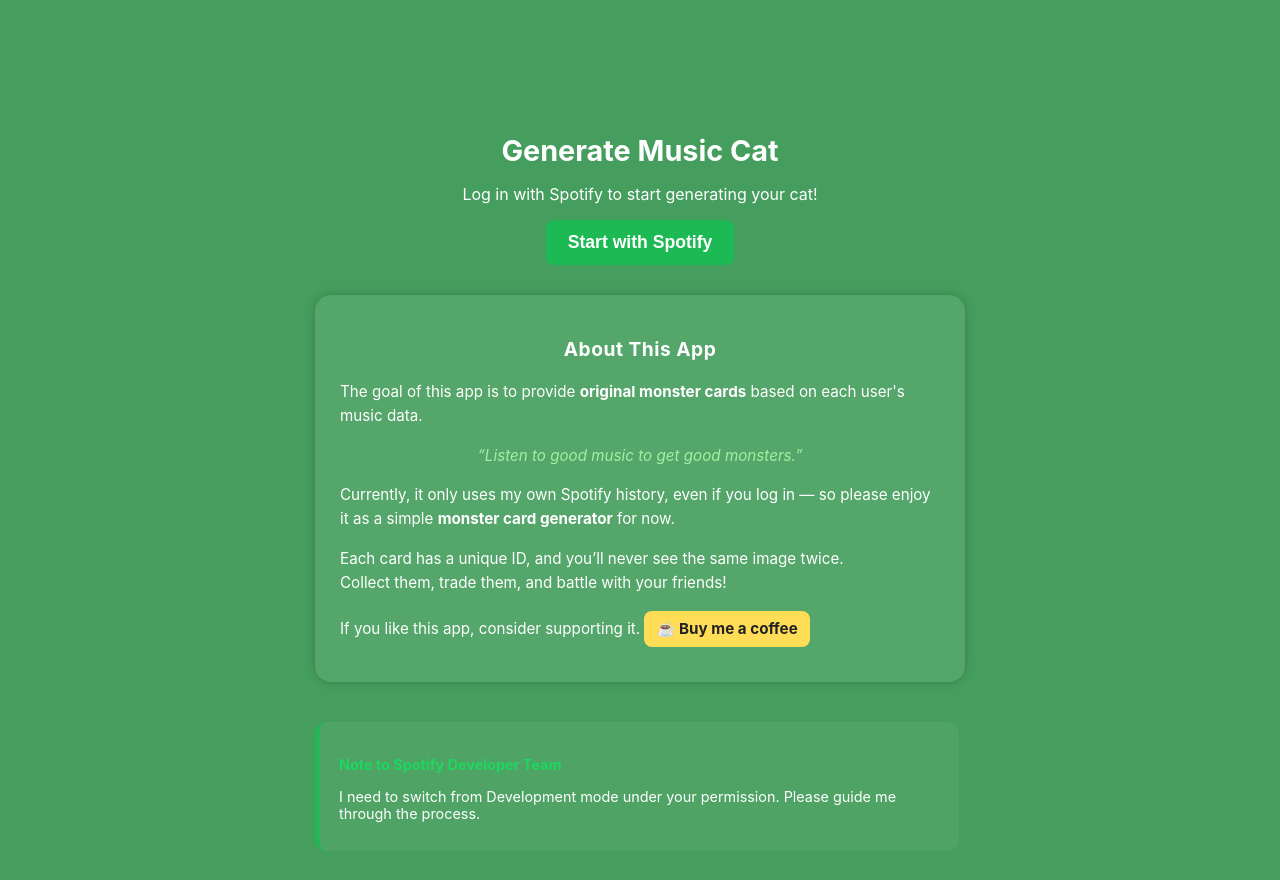
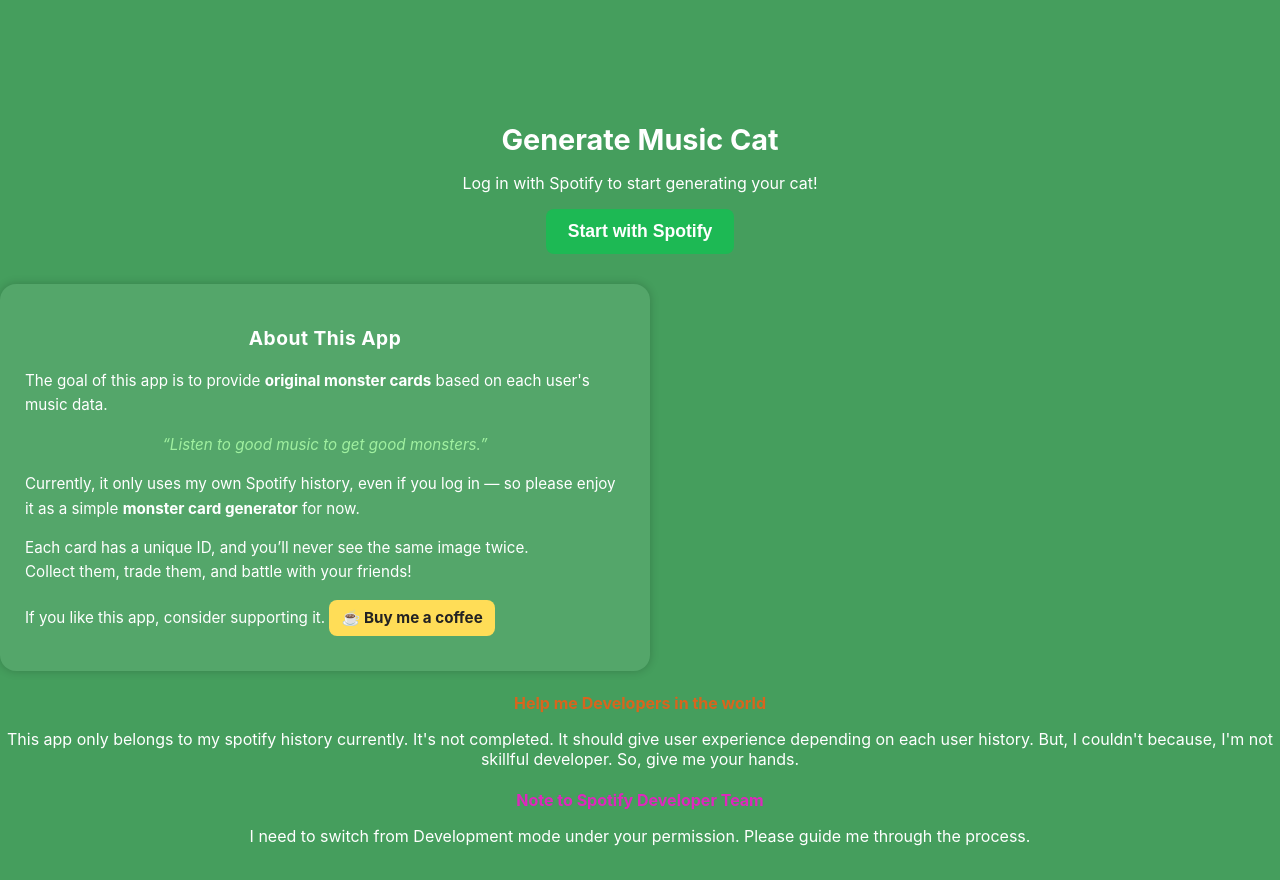
Before and after one commit to seiyaU/Music_Monster, a Python web app: template templates/generate.html in a window 1280 px wide. Run offline with Jinja, Linux system fonts and the light colour scheme; the template is opened without the code that fills it, so the values that code supplies are empty.

Commit message:
add developer coment

```diff
--- a/templates/generate.html
+++ b/templates/generate.html
@@ -138,8 +138,12 @@
     text-align: left;
     font-size: 0.9rem;
   }
-  .dev-note h4 {
-    color: #1ed760;
+  .dev-note1 h4 {
+    color: #d7651e;
+    margin-bottom: 8px;
+  }
+  .dev-note2 h4 {
+    color: #dd28bc;
     margin-bottom: 8px;
   }
 
@@ -174,7 +178,16 @@
       </p>
     </div>
 
-    <div class="dev-note">
+    <div class="dev-note1">
+      <h4>Help me Developers in the world</h4>
+      <p>
+        This app only belongs to my spotify history currently. It's not completed.
+        It should give user experience depending on each user history.
+        But, I couldn't because, I'm not skillful developer.
+        So, give me your hands.
+      </p>
+    </div>
+    <div class="dev-note2">
       <h4>Note to Spotify Developer Team</h4>
       <p>
         I need to switch from Development mode under your permission.
```
